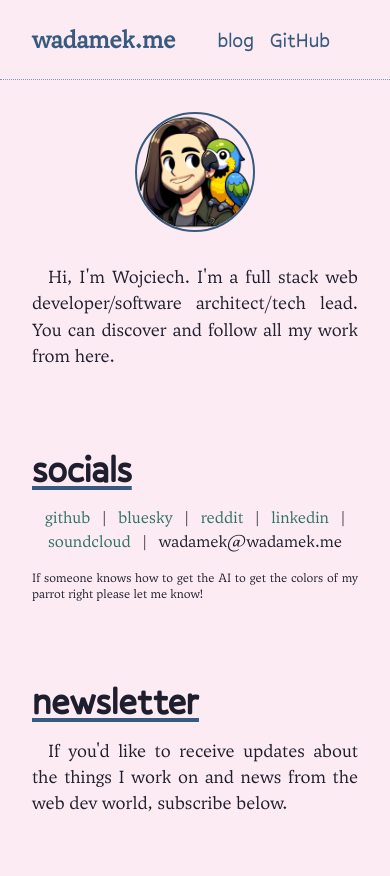
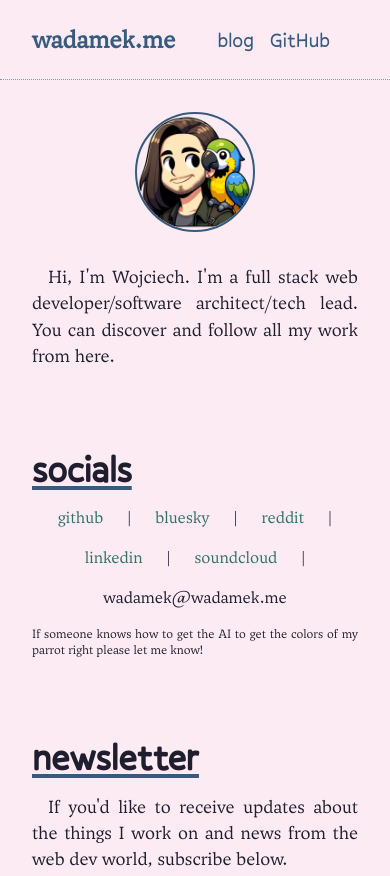
Before and after one commit to wadamek65/wadamek.me, an Astro site: page / in a window 390 px wide. Shown: the top 876 px of the page. Built offline with nearby package versions, Linux system fonts and the light colour scheme; Astro itself is replaced by a stand-in of ours; some packages are replaced by stand-ins of ours; no server answers; some icons are missing.

Commit message:
fix(home): make socials links easier to click on mobile

```diff
--- a/src/pages/index.astro
+++ b/src/pages/index.astro
@@ -19,7 +19,7 @@ import Newsletter from '../components/Newsletter.astro';
 	</PageSection>
 	<PageSection>
 		<PageSectionTitle>socials</PageSectionTitle>
-		<div class="mb-4 flex flex-wrap justify-center gap-x-3 sm:justify-start">
+		<div class="mb-4 flex flex-wrap justify-center gap-x-6 gap-y-4 sm:justify-start sm:gap-x-3">
 			<Link href="https://github.com/wadamek65">github</Link>|
 			<Link href="https://bsky.app/profile/wadamek.bsky.social">bluesky</Link>|
 			<Link href="https://reddit.com/u/wadamek65">reddit</Link>|
```
